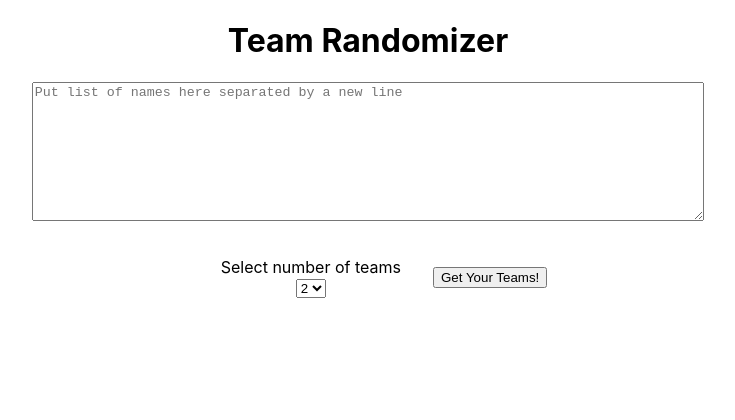
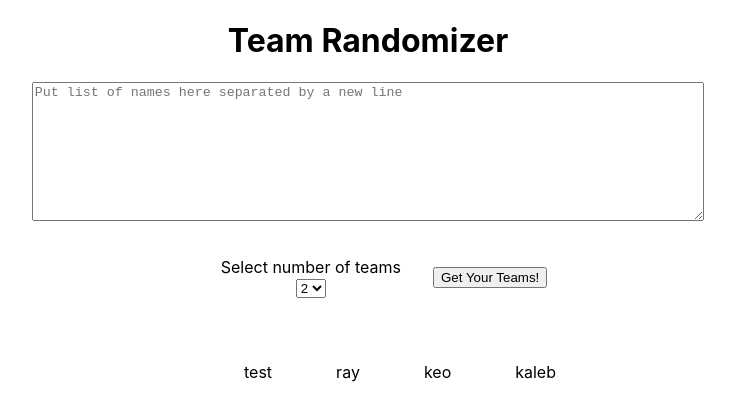
Before and after one commit to raylopez509/reactteamrandomizer, a React (Create React App) app: page / in a window 1280 px wide. Shown: the top 420 px of the page, without its empty margins (272-1007 px from the left). Built offline with nearby package versions, Linux system fonts and the light colour scheme.

Commit message:
Dynamically creating TeamList components
Dynamically create TeamLists now, next putting in the teams text is next.

```diff
--- a/src/App.css
+++ b/src/App.css
@@ -42,6 +42,11 @@ textarea {
     width: 50em;
 }
 
+.teams {
+    padding: 2rem;
+    white-space: pre-line;
+}
+
 #teamUI {
     display: flex;
     justify-content: center;
@@ -55,3 +60,9 @@ textarea {
 #btn {
     align-self: center;
 }
+
+.listing {
+    display: flex;
+    justify-content: center;
+    flex-direction: row;
+}
--- a/src/App.js
+++ b/src/App.js
@@ -10,6 +10,7 @@ function App() {
     };
 
     const TextNames = () => {
+        //text area for teams
         return (
             <textarea
                 id="textarea"
@@ -69,11 +70,19 @@ function App() {
 
     const TeamList = (props) => {
         return (
-            <div id={props.teamNumber} style={{ whiteSpace: "pre-line" }}>
+            <div className="teams" id={props.teamNumber}>
                 {props.teamText}
             </div>
         );
     };
+
+    function TeamListComponent() {
+        let teams = ["ray", "keo", "kaleb"];
+        const teamLists = teams.map((team) => {
+            return <TeamList className="teams" teamText={team} />;
+        });
+        return teamLists;
+    }
 
     function getRandomTeams(teamNumber) {
         let str = document.getElementById("textarea").value.trim();
@@ -104,7 +113,7 @@ function App() {
                 teamsText = teamsText + playerNum + ". " + teamarr[i][j] + "\n";
                 playerNum++;
             }
-            if (i != teamNumber) {
+            if (i !== teamNumber) {
                 teamsText = teamsText + "\n";
             }
             // let teamId = "team" + teamNum;
@@ -123,9 +132,21 @@ function App() {
             <Title />
             <TextNames />
             <TeamUI />
-            <TeamList teamNumber="1" teamText={team1} />
+
+            <div className="listing">
+                <TeamList teamNumber="1" teamText={team1} />
+                <TeamList teamNumber="2" teamText="test" />
+                {TeamListComponent()}
+            </div>
+            <div className="listing">{}</div>
         </>
     );
 }
 
 export default App;
+
+/*
+
+
+
+*/
```
